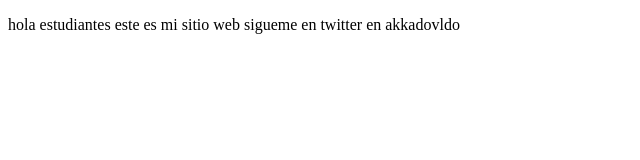
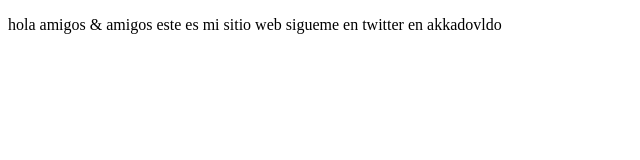
Before and after one commit to AkadoVldo/proyectoDemoCursoPrework, a plain HTML site: page index.html in a window 1280 px wide. Shown: the whole page, without its empty margins (0-640 px from the left). Drawn offline with Linux system fonts and the light colour scheme.

```diff
--- a/index.html
+++ b/index.html
@@ -8,7 +8,7 @@
 </head>
 <body>
     <p>
-        hola estudiantes este es mi sitio web sigueme en twitter en akkadovldo
+        hola amigos & amigos  este es mi sitio web sigueme en twitter en akkadovldo
     </p>
 </body>
 </html>
```
